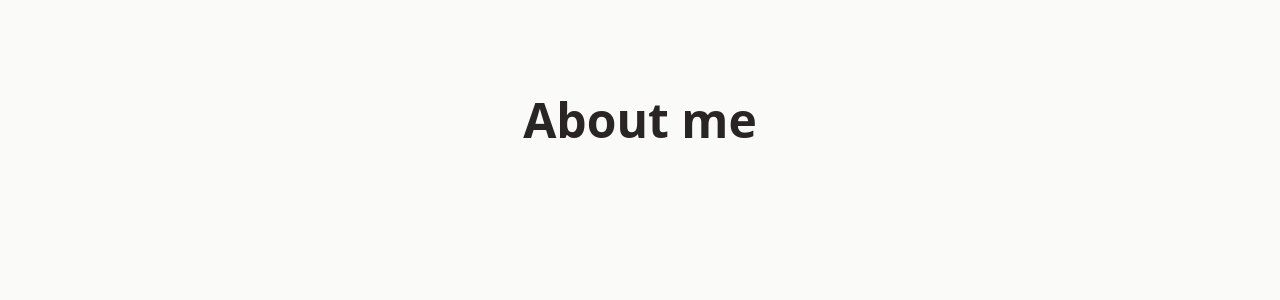
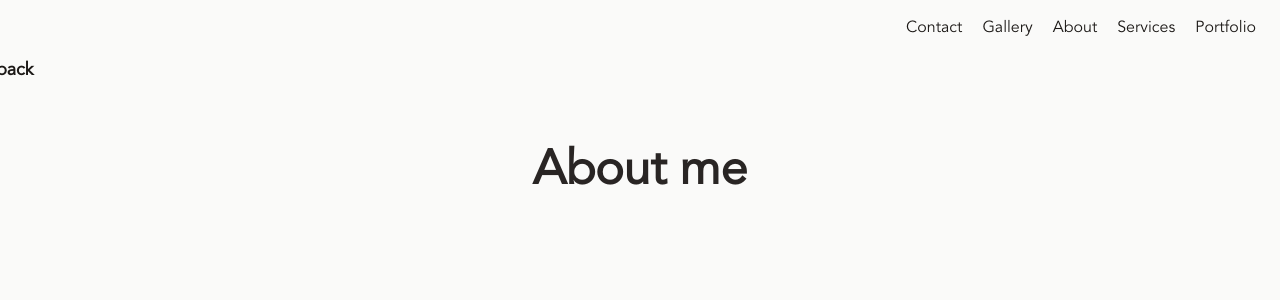
Before and after one commit to JavierCerveraL/Portfolio-AlexMaldo, a Next.js app: page /Aboutme in a window 1280 px wide. Shown: the top 300 px of the page. Built offline with nearby package versions, Linux system fonts and the light colour scheme.

Commit message:
Navbar Component

```diff
--- /dev/null
+++ b/components/Navbar.js
@@ -0,0 +1,45 @@
+import Link from 'next/link';
+import React from 'react';
+
+function Navbar() {
+  return (
+    <div className="flex items-center justify-end flex-wrap ">
+      <ul className="flex gap-5 relative bottom-20 ">
+        <li className="text-stone-900 hover:text-stone-600 ">
+          {' '}
+          <Link href="/Contact">
+            <p>Contact</p>
+          </Link>
+        </li>
+        <li className="text-stone-900 hover:text-stone-600 ">
+          {' '}
+          <Link href="/Gallery">
+            <p>Gallery</p>
+          </Link>
+        </li>
+        <li className="text-stone-900 hover:text-stone-600 ">
+          {' '}
+          <Link href="/Aboutme">
+            <p>About </p>
+          </Link>
+        </li>
+        <li className="text-stone-900 hover:text-stone-600 ">
+          {' '}
+          <Link href="/Services">
+            <p>Services</p>
+          </Link>
+        </li>
+        <li className="text-stone-900 hover:text-stone-600  ">
+          <Link
+            target="_blank"
+            href="https://drive.google.com/file/d/1KDjwOOzKbQ5P4RFac8rvANrJ4IYboDqd/view?usp=share_link"
+          >
+            <button className="">Portfolio</button>
+          </Link>
+        </li>
+      </ul>
+    </div>
+  );
+}
+
+export default Navbar;
--- a/pages/Aboutme.js
+++ b/pages/Aboutme.js
@@ -1,8 +1,19 @@
 import React from 'react';
-
+import Link from 'next/link';
+import { BiLeftArrowCircle } from 'react-icons/bi';
+import Navbar from '@/components/Navbar';
 function Aboutme() {
   return (
     <div className=" container my-24 px-6 mx-auto">
+      <Navbar />
+      <Link href="/">
+        <div className=" text-stone-900 hover:text-stone-600  cursor-pointer ">
+          <h4 className="relative flex gap-1   text-stone-900 hover:text-stone-600 text-lg font-bold md:right-20 lg:right-20  right-15 bottom-16 ">
+            <BiLeftArrowCircle className="content-center justify-items-center justify-center top-1.5 relative" />
+            Go back
+          </h4>
+        </div>
+      </Link>
       <h3 className="text-4xl animate__animated animate__fadeInDown font-bold text-stone-800 md:text-5xl  pb-5 mb-5 lg:pb-10 text-center  ">
         About me
       </h3>
--- a/pages/Gallery.js
+++ b/pages/Gallery.js
@@ -1,11 +1,91 @@
 import React from 'react';
+import Link from 'next/link';
+import { BiLeftArrowCircle } from 'react-icons/bi';
+import Navbar from '@/components/Navbar';
 
 function Gallery() {
   return (
     <div className=" container my-24 px-6 mx-auto">
+      <Navbar />
+      <Link href="/">
+        <div className=" text-stone-900 hover:text-stone-600  cursor-pointer ">
+          <h4 className="relative flex gap-1   text-stone-900 hover:text-stone-600 text-lg font-bold md:right-20 lg:right-20  right-15 bottom-16 ">
+            <BiLeftArrowCircle className="content-center justify-items-center justify-center top-1.5 relative" />
+            Go back
+          </h4>
+        </div>
+      </Link>
       <h3 className="text-4xl animate__animated animate__fadeInDown font-bold text-stone-800 md:text-5xl  pb-5 mb-5 lg:pb-10 text-center  ">
         Gallery
       </h3>
+
+      <div class="flex flex-wrap -m-1 md:-m-2">
+        <div class="flex flex-wrap w-1/2">
+          <div class="w-1/2 p-1 md:p-2">
+            <img
+              alt="gallery"
+              class="block object-cover object-center w-full h-full rounded-lg"
+              src="http://t0.gstatic.com/licensed-image?q=tbn:ANd9GcQlhlsfdO-vCWOf0eUNMmhoE1IhOCBb528wYyM018i_qh6CTCWwvMQjAGsWADXHd9_SWTrP-pN6Dfbld59M96w"
+            />
+            {/* <p className="card-text  bg-stone-900 text-sm text-stone-200  border-b-stone-900">
+              Description
+            </p> */}
+          </div>
+          <div class="w-1/2 p-1 md:p-2">
+            <img
+              alt="gallery"
+              class="block object-cover object-center w-full h-full rounded-lg"
+              src="http://t0.gstatic.com/licensed-image?q=tbn:ANd9GcQlhlsfdO-vCWOf0eUNMmhoE1IhOCBb528wYyM018i_qh6CTCWwvMQjAGsWADXHd9_SWTrP-pN6Dfbld59M96w"
+            />
+            {/* <p className="card-text  bg-stone-900 text-sm text-stone-50  border-b-stone-900">
+              Description
+            </p> */}
+          </div>
+
+          <div class="w-full p-1 md:p-2">
+            <img
+              alt="gallery"
+              class="block object-cover object-center w-full h-full rounded-lg"
+              src="http://t0.gstatic.com/licensed-image?q=tbn:ANd9GcQlhlsfdO-vCWOf0eUNMmhoE1IhOCBb528wYyM018i_qh6CTCWwvMQjAGsWADXHd9_SWTrP-pN6Dfbld59M96w"
+            />
+            {/* <p className="card-text  bg-stone-900 text-sm text-stone-50  border-b-stone-900">
+              Description
+            </p> */}
+          </div>
+        </div>
+        <div class="flex flex-wrap w-1/2">
+          <div class="w-full p-1 md:p-2">
+            <img
+              alt="gallery"
+              class="block object-cover object-center w-full h-full rounded-lg"
+              src="http://t0.gstatic.com/licensed-image?q=tbn:ANd9GcQlhlsfdO-vCWOf0eUNMmhoE1IhOCBb528wYyM018i_qh6CTCWwvMQjAGsWADXHd9_SWTrP-pN6Dfbld59M96w"
+            />
+            {/* <p className="card-text  bg-stone-900 text-sm text-stone-50  border-b-stone-900">
+              Description
+            </p> */}
+          </div>
+          <div class="w-1/2 p-1 md:p-2">
+            <img
+              alt="gallery"
+              class="block object-cover object-center w-full h-full rounded-lg"
+              src="http://t0.gstatic.com/licensed-image?q=tbn:ANd9GcQlhlsfdO-vCWOf0eUNMmhoE1IhOCBb528wYyM018i_qh6CTCWwvMQjAGsWADXHd9_SWTrP-pN6Dfbld59M96w"
+            />
+            {/* <p className="card-text  bg-stone-900 text-sm text-stone-50  border-b-stone-900">
+              Description
+            </p> */}
+          </div>
+          <div class="w-1/2 p-1 md:p-2">
+            <img
+              alt="gallery"
+              class="block object-cover object-center w-full h-full rounded-lg"
+              src="http://t0.gstatic.com/licensed-image?q=tbn:ANd9GcQlhlsfdO-vCWOf0eUNMmhoE1IhOCBb528wYyM018i_qh6CTCWwvMQjAGsWADXHd9_SWTrP-pN6Dfbld59M96w"
+            />
+            {/* <p className="card-text  bg-stone-900 text-sm text-stone-50  border-b-stone-900">
+              Description
+            </p> */}
+          </div>
+        </div>
+      </div>
     </div>
   );
 }
--- a/pages/Services.js
+++ b/pages/Services.js
@@ -1,8 +1,19 @@
 import React from 'react';
-
+import Link from 'next/link';
+import { BiLeftArrowCircle } from 'react-icons/bi';
+import Navbar from '@/components/Navbar';
 function Services() {
   return (
     <div className=" container my-24 px-6 mx-auto">
+      <Navbar />
+      <Link href="/">
+        <div className=" text-stone-900 hover:text-stone-600  cursor-pointer ">
+          <h4 className="relative flex gap-1   text-stone-900 hover:text-stone-600 text-lg font-bold md:right-20 lg:right-20  right-15 bottom-16 ">
+            <BiLeftArrowCircle className="content-center justify-items-center justify-center top-1.5 relative" />
+            Go back
+          </h4>
+        </div>
+      </Link>
       <h3 className="text-4xl animate__animated animate__fadeInDown font-bold text-stone-800 md:text-5xl  pb-5 mb-5 lg:pb-10 text-center  ">
         Services
       </h3>
--- a/pages/index.js
+++ b/pages/index.js
@@ -75,19 +75,19 @@ export default function Home() {
           <Link
             target="_blank"
             href="https://drive.google.com/file/d/1KDjwOOzKbQ5P4RFac8rvANrJ4IYboDqd/view?usp=share_link"
-            className="bg-none hover:bg-stone-400 text-stone-800 font-semibold py-1 px-5 border border-stone-400 rounded-sm shadow animate__animated animate__zoomIn  animate__delay-2s"
+            className="bg-none hover:bg-stone-400 text-stone-800 font-semibold py-1 px-5 border border-stone-400 rounded-sm shadow animate__animated animate__zoomIn  animate__delay-1s"
           >
             Portfolio
           </Link>
           <Link
             href="/Contact"
-            className="bg-none hover:bg-stone-400 text-stone-800 font-semibold py-1 px-5 border border-stone-400 rounded-sm shadow animate__animated animate__zoomIn animate__delay-2s"
+            className="bg-none hover:bg-stone-400 text-stone-800 font-semibold py-1 px-5 border border-stone-400 rounded-sm shadow animate__animated animate__zoomIn animate__delay-1s"
           >
             Contact me
           </Link>
           <Link
             href="/Gallery"
-            className="bg-none hover:bg-stone-400 text-stone-800 font-semibold py-1 px-5 border border-stone-400 rounded-sm shadow animate__animated animate__zoomIn animate__delay-2s"
+            className="bg-none hover:bg-stone-400 text-stone-800 font-semibold py-1 px-5 border border-stone-400 rounded-sm shadow animate__animated animate__zoomIn animate__delay-1s"
           >
             Gallery
           </Link>
--- a/styles/globals.css
+++ b/styles/globals.css
@@ -13,6 +13,7 @@ body {
   max-width: 100vw;
   overflow-x: hidden;
   background-color: #fafaf9;
+  font-family: 'Ave1';
 }
 
 a {
@@ -113,6 +114,18 @@ textarea {
   }
 }
 
+.card-text {
+  border-bottom-left-radius: 5px;
+  border-bottom-right-radius: 5px;
+  position: relative;
+  bottom: 15px;
+  border: 1px #fafaf9 solid;
+  border-top: none;
+  font-weight: 600;
+  padding-left: 5px;
+  font-size: 0.6em;
+}
+
 /* @media (prefers-color-scheme: dark) {
   html {
     color-scheme: dark;
```
Also changed, not shown: pages/Contact.js (+17 -4 lines).
